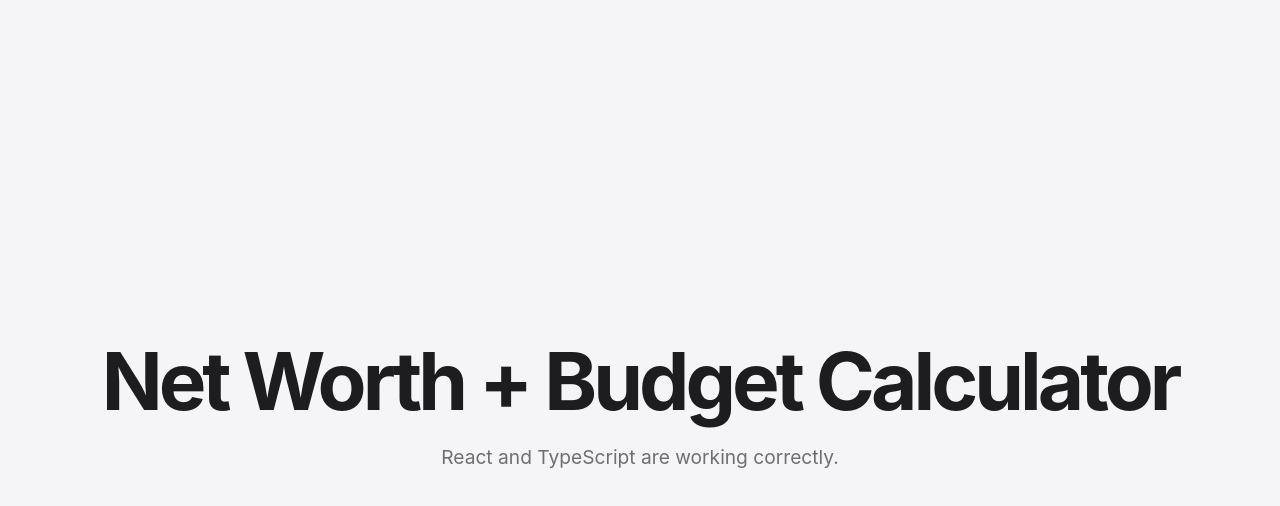
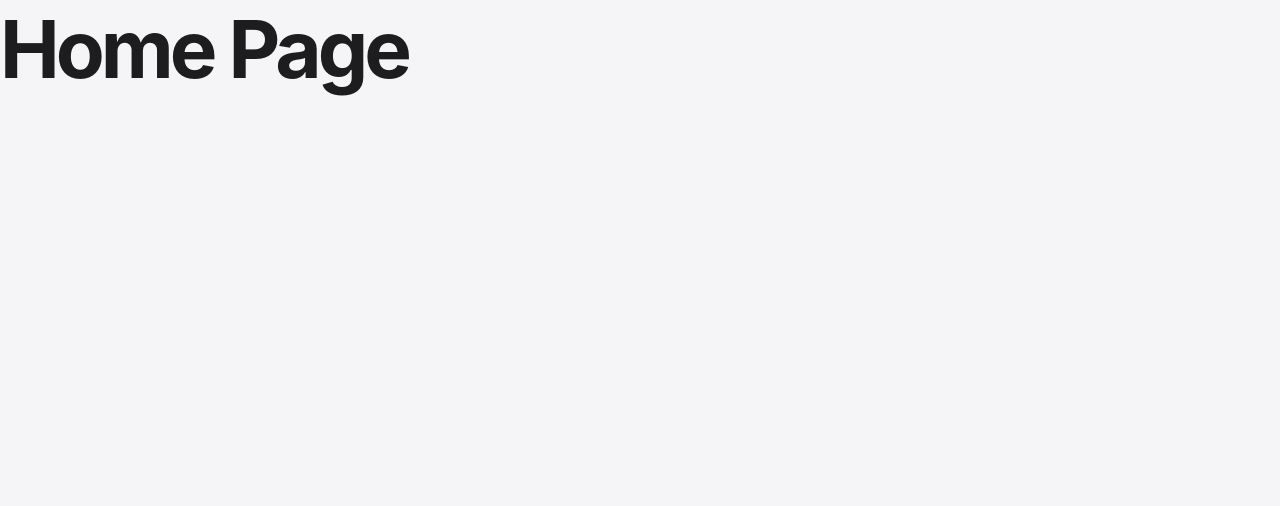
Before and after one commit to fejide/net-worth-calculator, a React (Vite) app: page / in a window 1280 px wide. Shown: the top 506 px of the page. Built offline with nearby package versions, Linux system fonts and the light colour scheme.

Commit message:
feat: Added routes for home, net worth, and budget pages.
Signed-off-by: Joshua Brown <97815918+fejide@users.noreply.github.com>

```diff
--- a/src/App.tsx
+++ b/src/App.tsx
@@ -1,10 +1,16 @@
+import { Route, Routes } from "react-router-dom";
+import HomePage from "./pages/HomePage";
+import NetWorthPage from "./pages/NetWorthPage";
+import BudgetPage from "./pages/BudgetPage";
+
 function App() {
-    return (
-        <main>
-            <h1>Net Worth + Budget Calculator</h1>
-            <p>React and TypeScript are working correctly.</p>
-        </main>
-    );
+  return (
+    <Routes>
+      <Route path="/" element={<HomePage />} />
+      <Route path="/net-worth" element={<NetWorthPage />} />
+      <Route path="/budget" element={<BudgetPage />} />
+    </Routes>
+  );
 }
 
 export default App;
```
